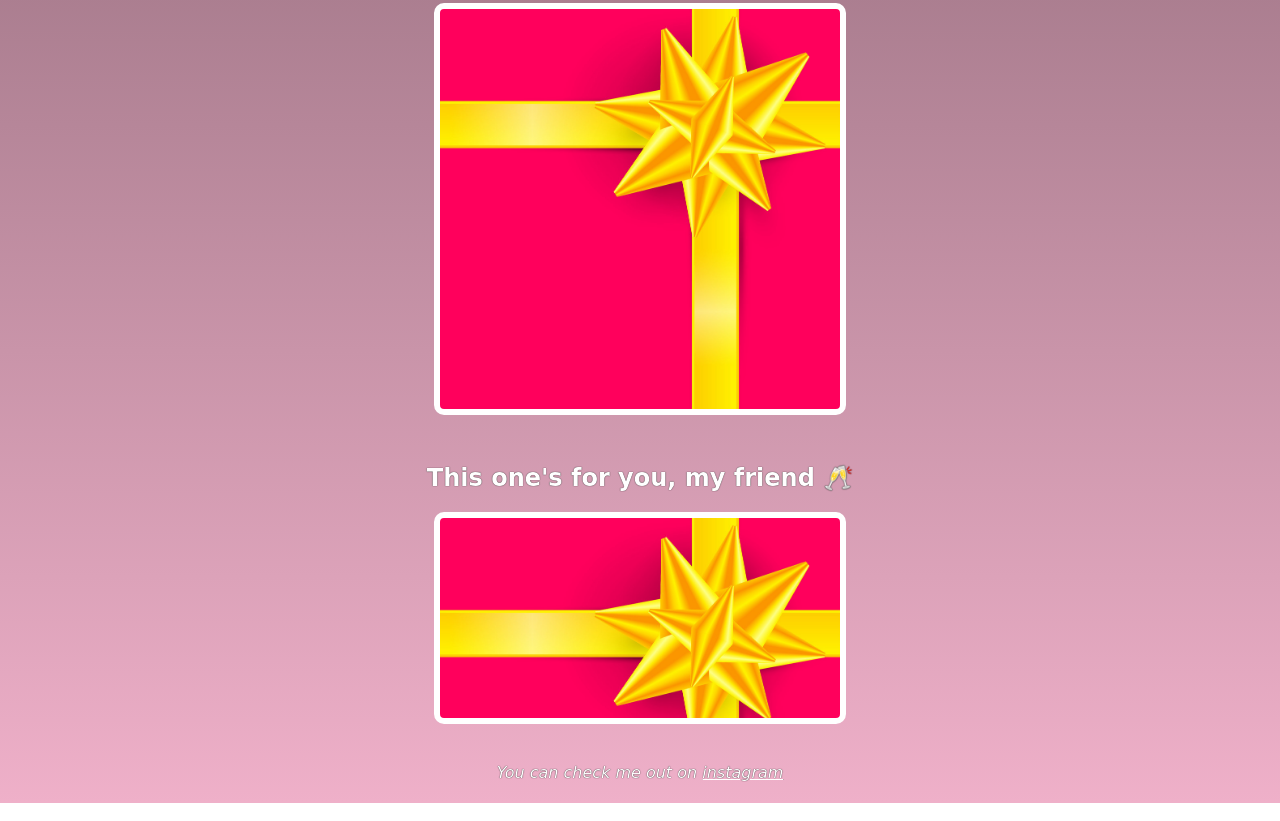
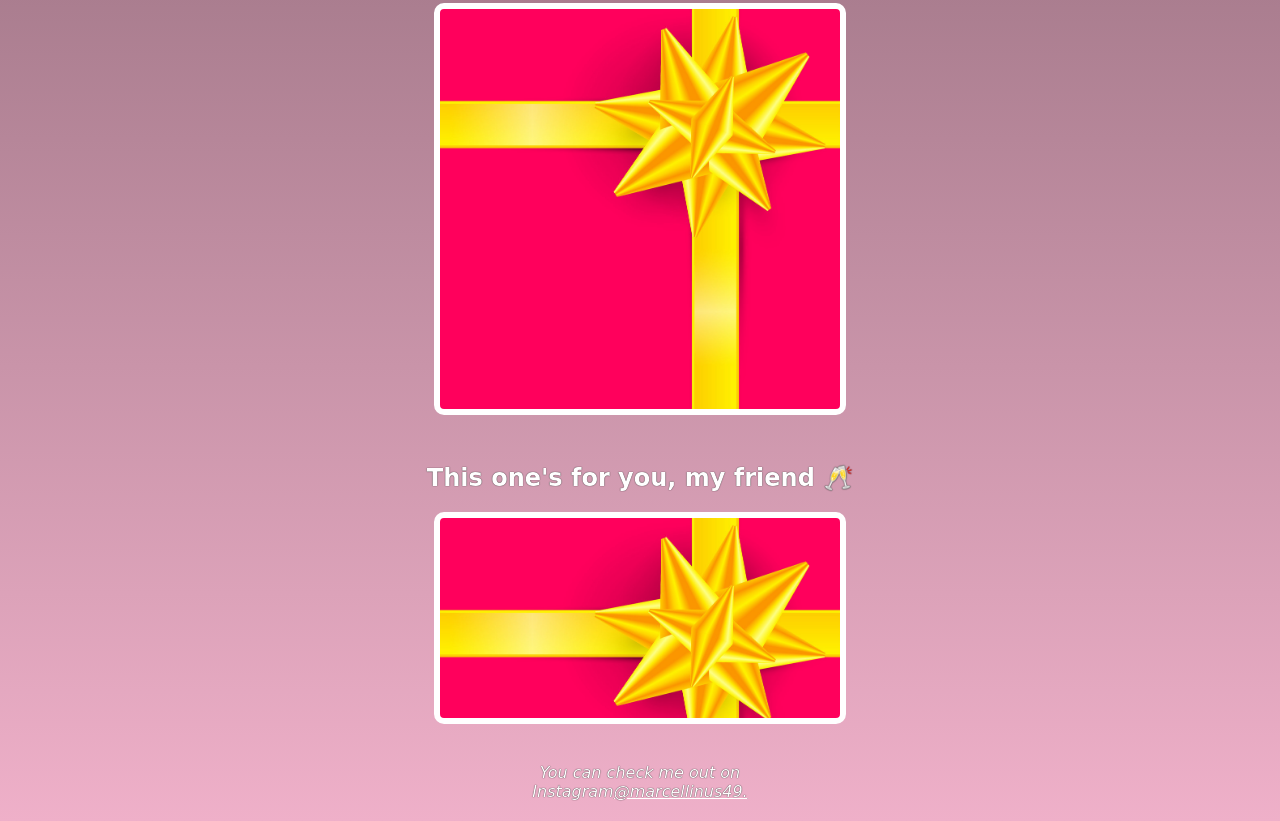
Before and after one commit to Marcellinus001/Birthday-Gift-Site, a website built with Vite: page index.html in a window 1280 px wide. Shown: the part 2038-2859 px from the top of the page. Built offline with nearby package versions, Linux system fonts and the light colour scheme; a web font is replaced by a local one.

Commit message:
Update index.html

```diff
--- a/index.html
+++ b/index.html
@@ -39,7 +39,7 @@
             <div class="gift-img" id="gift-img-cheers"></div>
         </div>
 
-        <p id="footer">You can check me out on <a href="https://www.instagram.com/marcellinus49/" target="_blank">instagram</a></p>
+        <p id="footer">You can check me out on Instagram<a href="https://www.instagram.com/marcellinus49/" target="_blank">@marcellinus49.</a></p>
 
     </body>
 </html>
```
